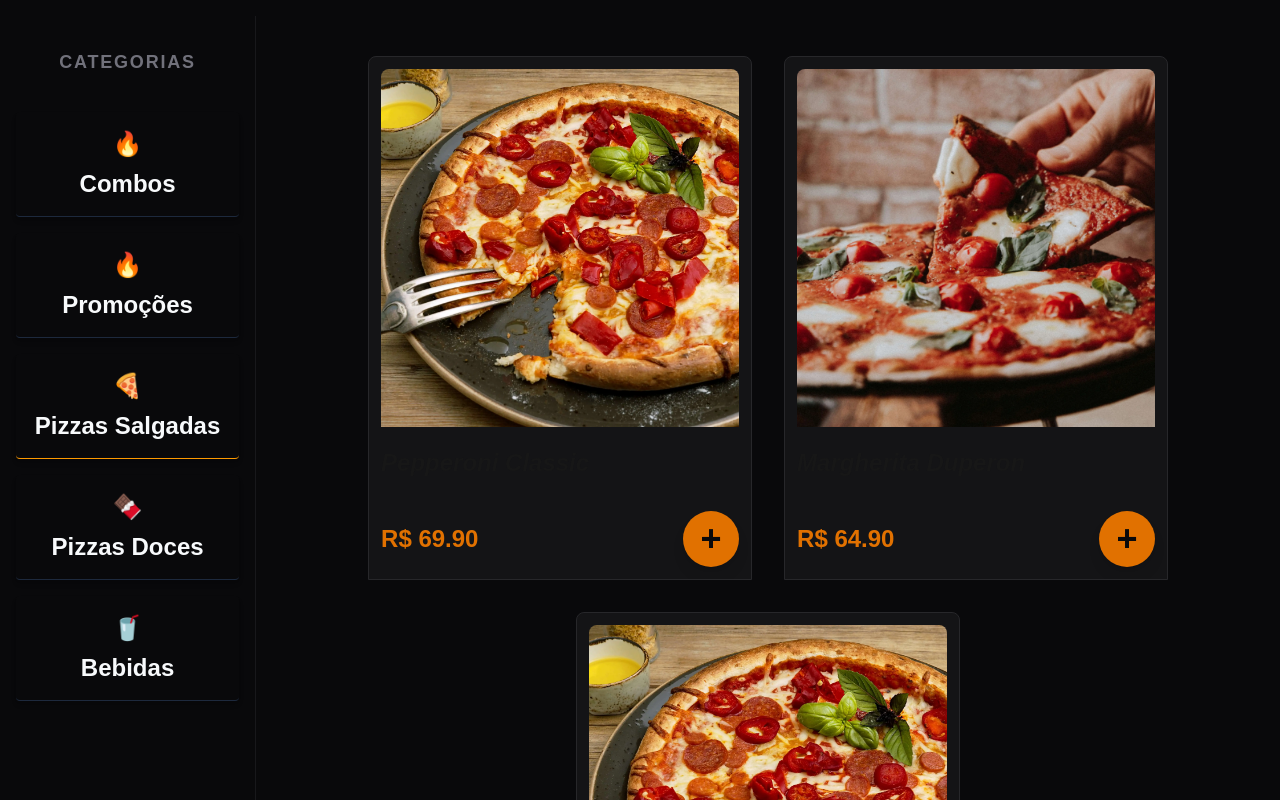
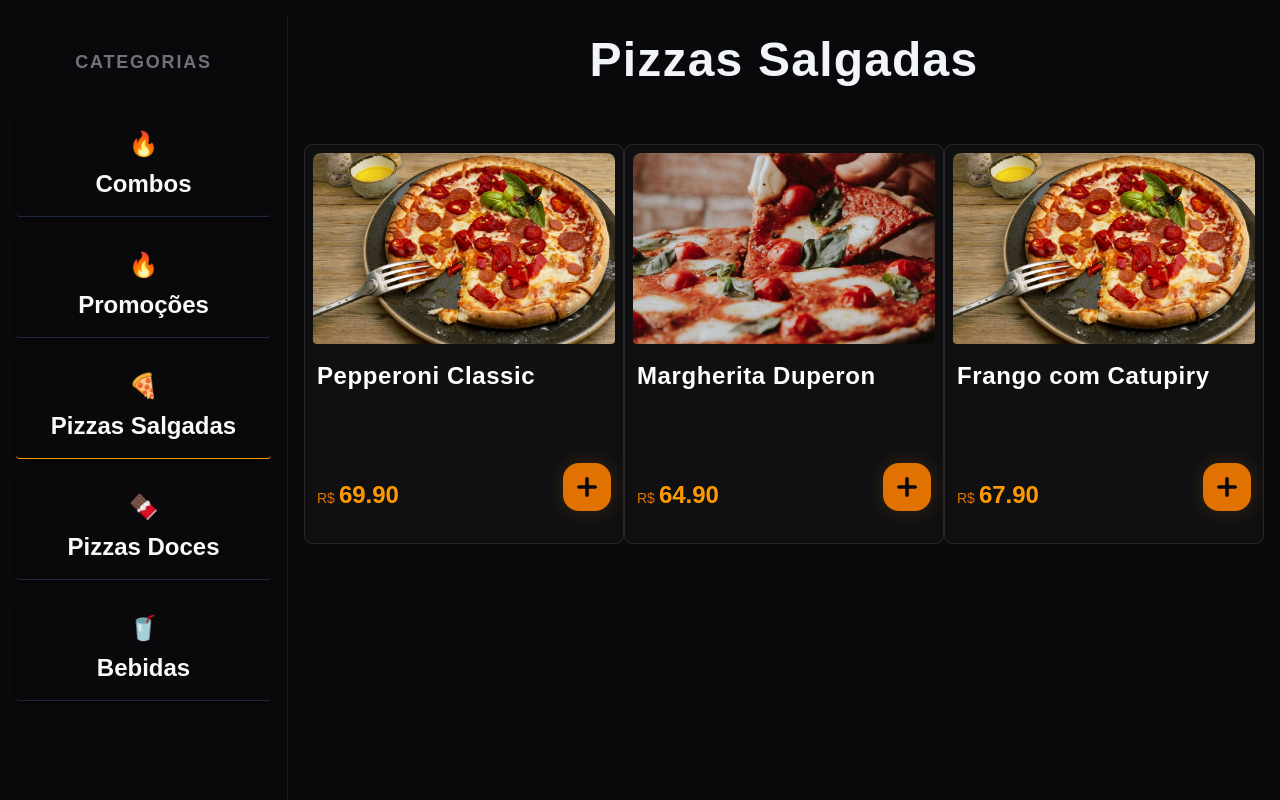
Before and after one commit to NathanDSPereira/Totem-pizzaria, a Next.js app: page / in a window 1280 px wide. Built offline with nearby package versions, Linux system fonts and the light colour scheme.

Commit message:
ajustando as quebras de layout

```diff
--- a/app/page.tsx
+++ b/app/page.tsx
@@ -38,6 +38,7 @@ export default function Home() {
   const listIngredientes = BdIngredientes;
 
   const [categoriaAtiva, setCategoriaAtiva] = useState('pizzas-salgadas');
+  const [categoriaNome, setCategoriaNomeAtivo] = useState('Pizzas Salgadas')
   const [carrinho, setCarrinho] = useState<Pizza[]>([]);
   const [isFinalizarAberto, setIsFinalizarAberto] = useState(false);
   const [produtoEmEdicao, setProdutoEmEdicao] = useState<Pizza | null>(null);
@@ -73,12 +74,13 @@ export default function Home() {
     })
   }
 
-  const selecionarCategoria = (categoriaSlug: string) => {
+  const selecionarCategoria = (categoriaSlug: string, categoriaNome: string) => {
     setCategoriaAtiva(categoriaSlug);
+    setCategoriaNomeAtivo(categoriaNome)
   };
 
   return (
-    <main className="overflow-hidden bg-zinc-950 h-screen pb-40 pt-4 flex">
+    <div className="overflow-hidden bg-zinc-950 h-screen pb-40 pt-4 flex">
 
       <script
         type="application/ld+json"
@@ -90,10 +92,13 @@ export default function Home() {
         selecionarCategoria={selecionarCategoria}
         categoriaAtiva={categoriaAtiva}
       />
+
+      <main className='flex flex-1 h-screen overflow-hidden'>
         <ListPizza
           listaPizzas={produtosFiltrados}
           adicionarAoCarrinho={adicionarAoCarinho}
           abrirCustomizacao={editarProduto}
+          categoriaNome={categoriaNome}
         />
 
         {quantidadeTotal > 0 && (
@@ -121,5 +126,6 @@ export default function Home() {
           />
         )}
       </main>
+    </div>
   );
 }
--- a/components/CategoriaCard.tsx
+++ b/components/CategoriaCard.tsx
@@ -1,10 +1,10 @@
 import { Categoria } from "@/interface/Categoria";
 
-export default function CategoriaCard( {categoria, aoSerSelecionado, exibirCategoriaAtiva }: {categoria: Categoria, aoSerSelecionado: (categoriaSlug: string) => void, exibirCategoriaAtiva: boolean}) {
+export default function CategoriaCard( {categoria, aoSerSelecionado, exibirCategoriaAtiva }: {categoria: Categoria, aoSerSelecionado: (categoriaSlug: string, categoriaNome: string) => void, exibirCategoriaAtiva: boolean}) {
 
     function selecionarCategoria() {
         console.log(`Categoria selecionada: ${categoria.slug}`);
-        aoSerSelecionado(categoria.slug);
+        aoSerSelecionado(categoria.slug, categoria.nome);
     }
 
     return (
--- a/components/CustomizacaoPizzaModal.tsx
+++ b/components/CustomizacaoPizzaModal.tsx
@@ -31,7 +31,7 @@ export default function CustomizacaoPizzaModal({produto, fecharModal, todosOsIng
                         </p>
                     </div>
                     <div className="text-amber-500 text-5xl font-black italic">
-                        R$ {produto.preco.toFixed(2)}
+                        {/* R$ {produto.preco.toFixed(2)} */}
                     </div>
                 </div>
 
--- a/components/ListCategorias.tsx
+++ b/components/ListCategorias.tsx
@@ -2,7 +2,7 @@ import CategoriaCard from "./CategoriaCard";
 
 import { Categoria } from "@/interface/Categoria";
 
-export default function ListCategorias({listaCategorias, selecionarCategoria, categoriaAtiva} : {listaCategorias: Categoria[], selecionarCategoria: (categoriaSlug: string) => void, categoriaAtiva: string}) {
+export default function ListCategorias({listaCategorias, selecionarCategoria, categoriaAtiva} : {listaCategorias: Categoria[], selecionarCategoria: (categoriaSlug: string, categoriaNome: string) => void, categoriaAtiva: string}) {
     return (
         <nav className="bg-zinc-950 border-r border-zinc-900 h-screen w-72 max-w-72 flex flex-col pt-8">
             <h3 className="text-zinc-500 text-lg font-bold uppercase flex justify-center W-full tracking-widest mb-5 px-4">
--- a/components/ListPizza.tsx
+++ b/components/ListPizza.tsx
@@ -1,13 +1,18 @@
 import PizzaCard from "./PizzaCard";
 import { Pizza } from "@/interface/Pizza";
 
-export default function ListPizza({listaPizzas, adicionarAoCarrinho, abrirCustomizacao}: { listaPizzas: Pizza[], adicionarAoCarrinho: (produto: Pizza) => void, abrirCustomizacao: (produto: Pizza) => void}) {
+export default function ListPizza({listaPizzas, adicionarAoCarrinho, abrirCustomizacao, categoriaNome}: { listaPizzas: Pizza[], adicionarAoCarrinho: (produto: Pizza) => void, abrirCustomizacao: (produto: Pizza) => void, categoriaNome: string}) {
     return (
-        <section className="bg-zinc-950 max-w-6xl w-6xl mx-auto
-">
-            <ul className="w-full h-screen flex flex-wrap gap-8 justify-center mt-10 pb-60 overflow-y-auto custom-scrollbar">
+        <section className="bg-zinc-950 mx-auto flex justify-center flex-wrap pt-5">
+            <div className="text-slate-100 text-5xl font-bold tracking-wide mb-5">
+                <h3>
+                    {categoriaNome}
+                </h3>
+            </div>
+
+            <ul className="w-full flex flex-wrap h-full justify-center mt-10 pb-60 overflow-y-auto custom-scrollbar">
                 {listaPizzas.map((pizza) => (
-                    <li key={pizza.id}>
+                    <li key={pizza.id} className="h-115 w-80 max-w-100">
                         <PizzaCard
                             pizzaCard={pizza}
                             adicionarAoCarrinho={adicionarAoCarrinho}
--- a/components/PizzaCard.tsx
+++ b/components/PizzaCard.tsx
@@ -1,27 +1,43 @@
 import { Pizza } from "@/interface/Pizza";
-import Image  from "next/image";
+import Image from "next/image";
 
-export default function PizzaCard({ pizzaCard, adicionarAoCarrinho, editarProduto}: {pizzaCard: Pizza, adicionarAoCarrinho: (produto: Pizza) => void, editarProduto: (produto: Pizza) => void}) {
+export default function PizzaCard({ pizzaCard, adicionarAoCarrinho, editarProduto }: { pizzaCard: Pizza, adicionarAoCarrinho: (pizza: Pizza) => void, editarProduto: (pizza: Pizza) => void }) {
   return (
     <div
         onClick={() => editarProduto(pizzaCard)}
-            className="flex gap-2 flex-col bg-zinc-800/40 border p-3 border-zinc-800 rounded-tl-lg rounded-tr-lg overflow-hidden w-96">
-            <div className="w-full aspect-square mb-3 overflow-hidden">
+        className="bg-zinc-900/50 border h-100 w-80 max-w-100 border-zinc-800 backdrop-blur-sm p-2 text-slate-200 rounded-lg overflow-hidden transition-all hover:border-amber-600/50">
+        <div className="relative w-full h-1/2 mb-4 overflow-hidden rounded-tr-lg rounded-br-sm rounded-bl-sm rounded-tl-lg">
             <Image
             src={pizzaCard.imagem}
             alt={pizzaCard.nome}
-                    width={400}
-                    height={400}
-                    quality={75}
-                    className="rounded-tr-lg rounded-tl-lg w-full h-full object-cover"
+            fill
+            sizes="(max-width: 768px) 100vw, 33vw"
+            className="object-cover transition-transform duration-500 hover:scale-110"
             />
         </div>
-            <div className="flex flex-col gap-2">
-                <h2 className="text-2xl font-bold italic">{pizzaCard.nome}</h2>
-                <div className="flex justify-between items-center mt-6">
-                    <p className="text-amber-600 text-2xl font-extrabold">R$ {pizzaCard.preco.toFixed(2)}</p>
-                    <button onClick={(e) => {e.stopPropagation(); adicionarAoCarrinho(pizzaCard)}} className="w-14 h-14 rounded-full bg-amber-600 flex items-center justify-center text-zinc-950 active:scale-95 shadow-lg text-4xl font-bold hover:cursor-pointer transition-colors hover:bg-amber-500">
-                        +
+
+        <div className="px-1 h-1/2 flex flex-col justify-between">
+            <h3 className="font-bold text-2xl text-white tracking-wide">
+                {pizzaCard.nome}
+            </h3>
+
+            <div className="flex w-full py-10 justify-between items-end pt-2">
+                <div>
+                    <p className="text-amber-500 text-2xl font-black">
+                        <span className="text-sm font-medium mr-1 text-amber-600">R$</span>
+                        {pizzaCard.preco.toFixed(2)}
+                    </p>
+                </div>
+
+                <button
+                    onClick={(e) => {
+                        e.stopPropagation();
+                        adicionarAoCarrinho(pizzaCard)
+                    }}
+                    className="bg-amber-600 active:scale-90 hover:bg-amber-500 w-12 h-12 flex items-center justify-center text-zinc-950 rounded-2xl transition-all shadow-[0_0_20px_rgba(217,119,6,0.2)]">
+                    <svg xmlns="http://www.w3.org/2000/svg" width="28" height="28" viewBox="0 0 24 24" fill="none" stroke="currentColor" strokeWidth="3" strokeLinecap="round" strokeLinejoin="round">
+                        <path d="M5 12h14"/><path d="M12 5v14"/>
+                    </svg>
                 </button>
             </div>
         </div>
```
Lines whose indentation alone changed are shown as unchanged.
